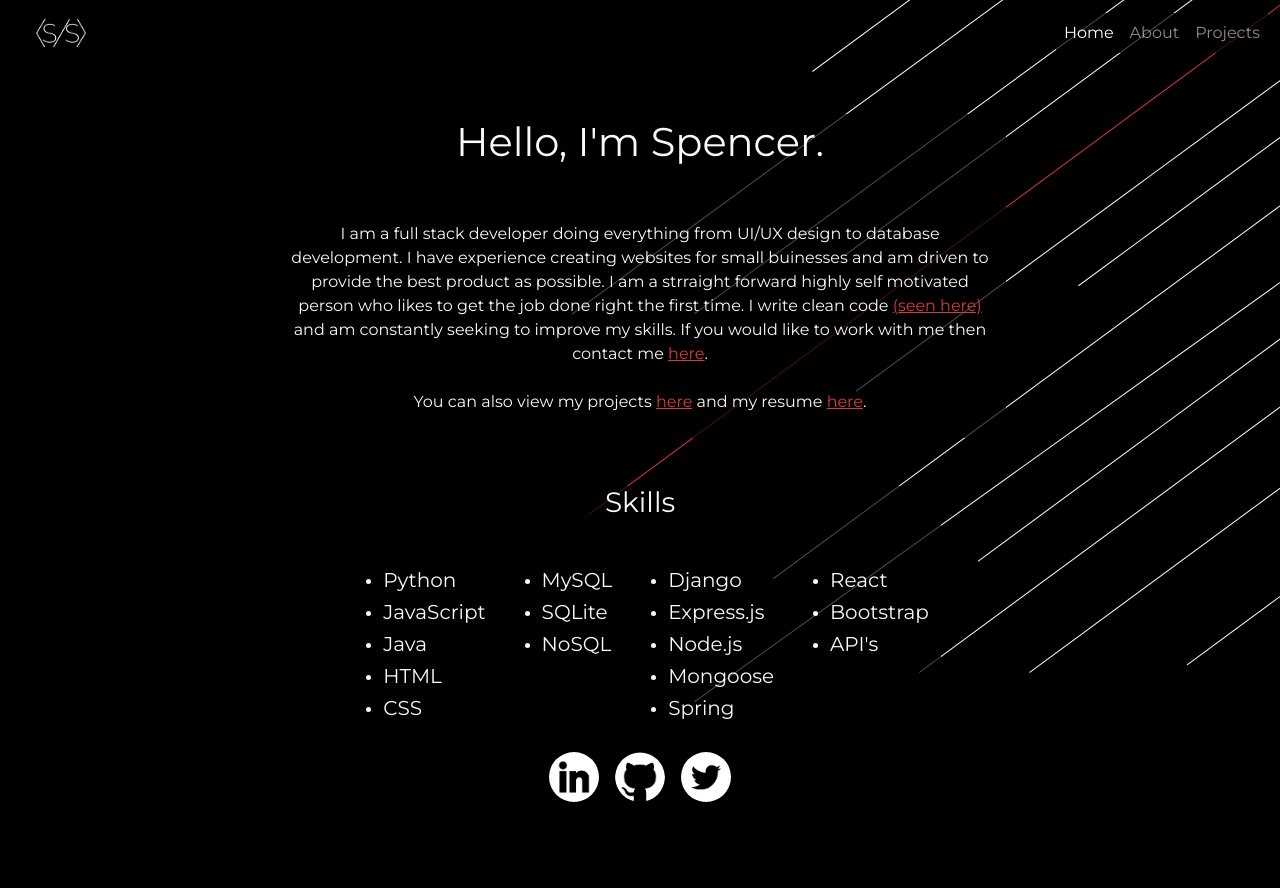
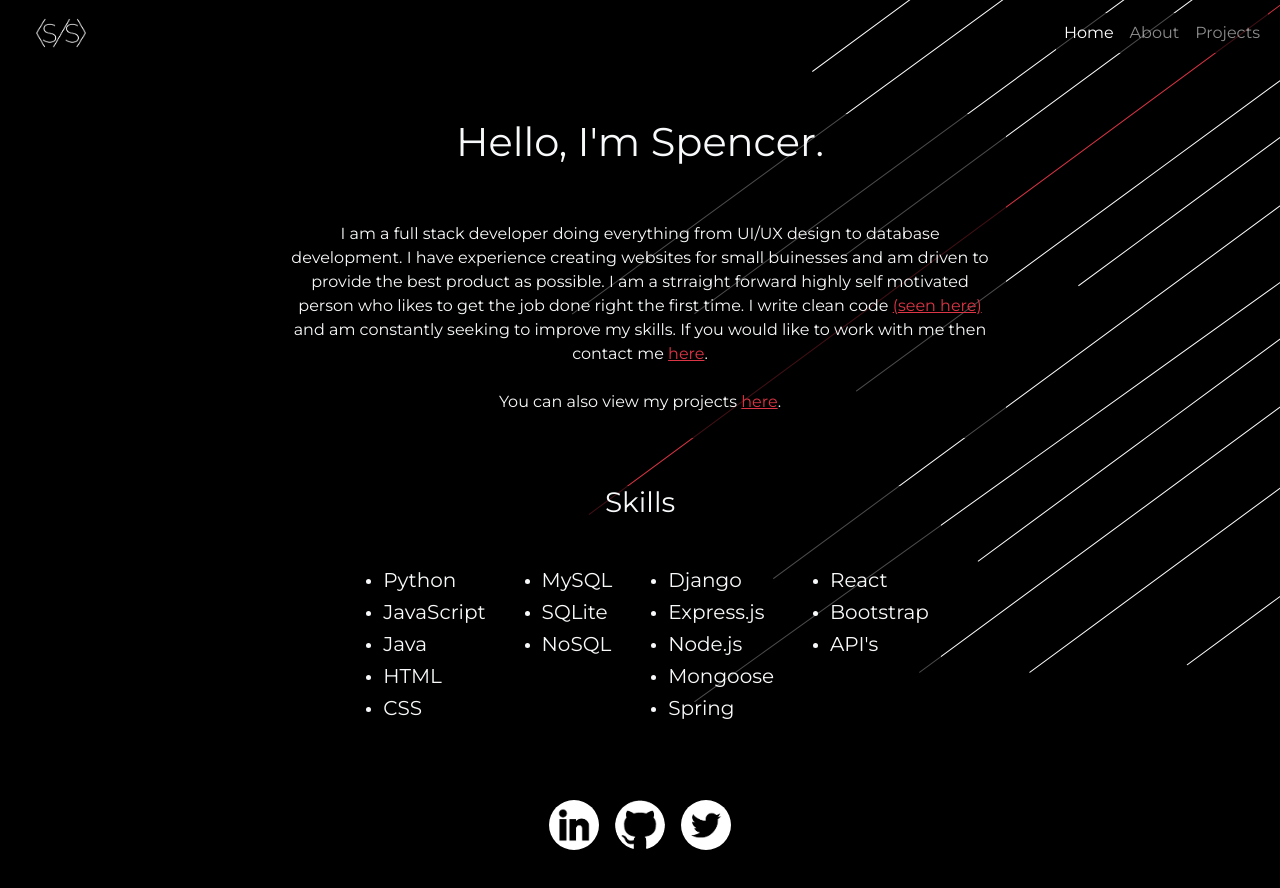
Before and after one commit to spencersaunders45/portfolio, a React (Create React App) app: page /about in a window 1280 px wide. Shown: the top 888 px of the page. Before the commit the page ends 802 px from the top, so only its background shows below. Built offline with nearby package versions, Linux system fonts and the light colour scheme.

Commit message:
fixed some bugs on the project page

```diff
--- a/src/index.css
+++ b/src/index.css
@@ -13,3 +13,27 @@ code {
   font-family: source-code-pro, Menlo, Monaco, Consolas, 'Courier New',
     monospace;
 }
+
+html::-webkit-scrollbar {
+  width: 10px;
+}
+
+html::-webkit-scrollbar-track {
+  background: rgb(179, 177, 177);
+  border-radius: 10px;
+}
+
+html::-webkit-scrollbar-thumb {
+  background: rgb(136, 136, 136);
+  border-radius: 10px;
+}
+
+html::-webkit-scrollbar-thumb:hover {
+  background: rgb(100, 100, 100);
+  border-radius: 10px;
+}
+
+html::-webkit-scrollbar-thumb:active {
+  background: rgb(68, 68, 68);
+  border-radius: 10px;
+}
--- a/src/views/About/About.jsx
+++ b/src/views/About/About.jsx
@@ -7,7 +7,7 @@ import BackgroundImg from '../../images/portfolio_background.png';
 
 export default () => {
   return(
-    <div style={{ backgroundImage: `url(${BackgroundImg})` }} id="Container" className="container-fluid">
+    <div style={{ backgroundImage: `url(${BackgroundImg})` }} id="Container" className="container-fluid pb-5">
       <div className="row mb-5">
         <div className="col">
           <NavBar />
@@ -18,7 +18,7 @@ export default () => {
           <div className="col-7 TextBackground mb-5">
             <h1 className="pt-1">Hello, I'm Spencer.</h1>
             <p className="pt-5">I am a full stack developer doing everything from UI/UX design to database development. I have experience creating websites for small buinesses and am driven to provide the best product as possible. I am a strraight forward highly self motivated person who likes to get the job done right the first time. I write clean code <a className="text-danger" href="https://github.com/spencersaunders45/student_tracker/tree/main/src">(seen here)</a> and am constantly seeking to improve my skills. If you would like to work with me then contact me <a className="text-danger" href="mailto: spencer.saunders45@gmail.com">here</a>.</p>
-            <p className="py-2 ">You can also view my projects <a className="text-danger" href="/projects">here</a> and my resume <a className="text-danger" href="/resume">here</a>.</p>
+            <p className="py-2 ">You can also view my projects <a className="text-danger" href="/projects">here</a>.</p>
           </div>
           <div className="row justify-content-center">
             <div className="col-auto TextBackground">
@@ -65,7 +65,7 @@ export default () => {
                   </div>
                 </div>
               </div>
-              <div className="row">
+              <div className="row my-5">
                 <div className="col">
                   <Footer />
                 </div>
--- a/src/views/Projects/Projects.css
+++ b/src/views/Projects/Projects.css
@@ -1,9 +1,9 @@
-#ContainerBody{
+#Container{
+  background-color: black;
+  height: 100vh;
   background-repeat: no-repeat;
   background-size: 100vw;
   background-color: black;
-  height: 100vh;
-  width: 100vw;
 }
 
 .ProjectImg{
--- a/src/views/Projects/Projects.jsx
+++ b/src/views/Projects/Projects.jsx
@@ -9,13 +9,12 @@ import CyberSafe from '../../images/CyberSafe.png';
 
 export default () => {
   return(
-    <div id="ContainerBody" style={{ backgroundImage: `url(${BackgroundImg})` }} className="container-fluid text-light">
+    <div id="Container" style={{ backgroundImage: `url(${BackgroundImg})` }} className="container-fluid text-light">
       <div className="row">
         <div className="col">
           <NavBar />
         </div>
       </div>
-
       <div className="row my-5">
         <div className="col">
           <h1>Hello World</h1>
@@ -56,7 +55,7 @@ export default () => {
         </div>
       </div>
       {/* Card End */}
-      <div className="row">
+      <div className="row pb-5">
         <div className="col">
           <Footer />
         </div>
```
